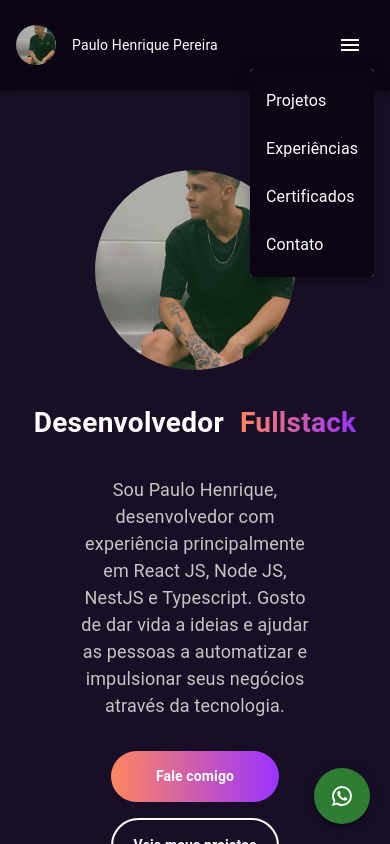
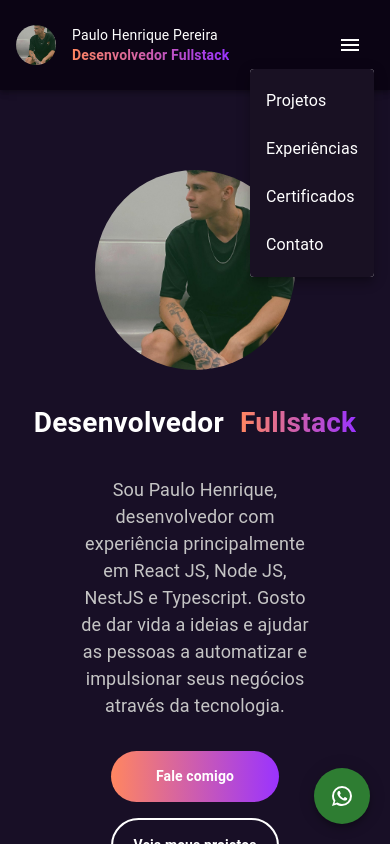
Before and after one commit to paulofreyyy/resume, a React (Vite) app: page / in a window 390 px wide. Both pictures are taken after a click on the button "menu". Shown: the top 844 px of the page. Built offline with nearby package versions, Linux system fonts and the light colour scheme.

Commit message:
feat: adjust responsive menu

```diff
--- a/src/components/Appbar.tsx
+++ b/src/components/Appbar.tsx
@@ -48,9 +48,31 @@ export function Appbar() {
                             <Box display='flex' alignItems='center' justifyContent='space-between' width='100%' >
                                 <Box display='flex' alignItems='center' gap={2}>
                                     <Avatar src="/pauloPhoto.jpg" />
-                                    <Typography textAlign='center' variant="body2">
-                                        Paulo Henrique Pereira
-                                    </Typography>
+                                    <Box
+                                        display='flex'
+                                        flexDirection='column'
+                                        alignItems='start'
+                                    >
+                                        <Typography
+                                            textAlign='center'
+                                            variant="body2"
+                                        >
+                                            Paulo Henrique Pereira
+                                        </Typography>
+                                        <Typography
+                                            textAlign='center'
+                                            variant="body2"
+                                            sx={{
+                                                background: 'linear-gradient(90deg, #FF8660, #9A33FF)',
+                                                backgroundClip: "text",
+                                                WebkitBackgroundClip: 'text',
+                                                color: 'transparent',
+                                                fontWeight: "600",
+                                            }}
+                                        >
+                                            Desenvolvedor Fullstack
+                                        </Typography>
+                                    </Box>
                                 </Box>
                                 <IconButton
                                     size="large"
@@ -68,7 +90,7 @@ export function Appbar() {
                                 onClose={handleMenuClose}
                                 MenuListProps={{
                                     sx: {
-                                        bgcolor: '#0B0414',
+                                        bgcolor: '#191123',
                                     }
                                 }}
                                 sx={{
```
